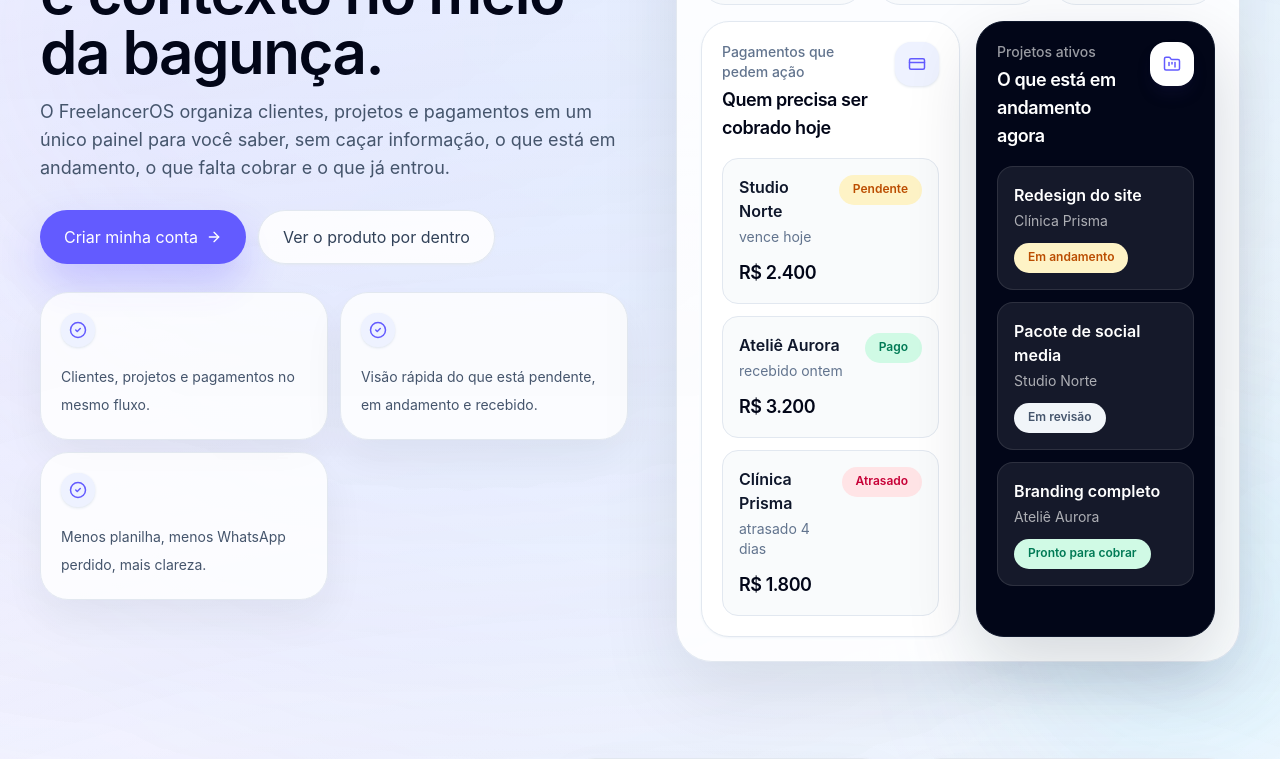
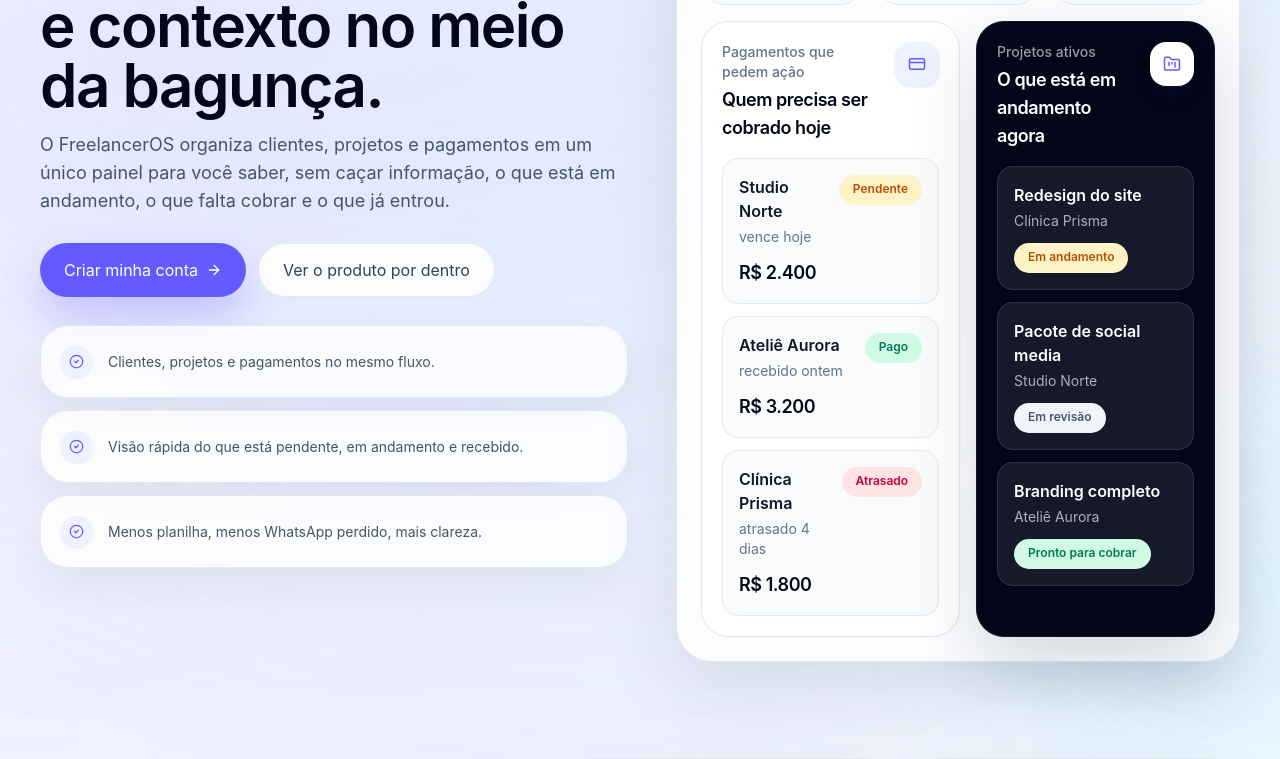
Before and after one commit to Jvictor3141/freelancerOS, a React (Vite) app: page / in a window 1280 px wide. Shown: the part 419-1178 px from the top of the page. Built offline with nearby package versions, Linux system fonts and the light colour scheme; no server answers.

Commit message:
ajuste layout landing page

```diff
--- a/src/pages/LandingPage.tsx
+++ b/src/pages/LandingPage.tsx
@@ -329,16 +329,18 @@ export function LandingPage() {
                   </a>
                 </div>
 
-                <div className="grid gap-3 md:grid-cols-2">
+                <div className="grid gap-3 grid-cols-1">
                   {heroPoints.map((item) => (
                     <article
                       key={item}
                       className="motion-surface rounded-[28px] border border-slate-200 bg-white/82 p-5 shadow-[0_18px_40px_rgba(15,23,42,0.06)] backdrop-blur"
                     >
-                      <div className="inline-flex rounded-2xl bg-indigo-50 p-2 text-[#635bff] shadow-sm shadow-slate-200">
-                        <CheckCircle2 size={18} />
+                      <div className='flex items-center'>
+                        <div className="inline-flex rounded-2xl bg-indigo-50 p-2 text-[#635bff] shadow-sm shadow-slate-200">
+                          <CheckCircle2 size={15} />
+                        </div>
+                        <p className="ml-4 text-sm leading-7 text-slate-600">{item}</p>
                       </div>
-                      <p className="mt-4 text-sm leading-7 text-slate-600">{item}</p>
                     </article>
                   ))}
                 </div>
```
